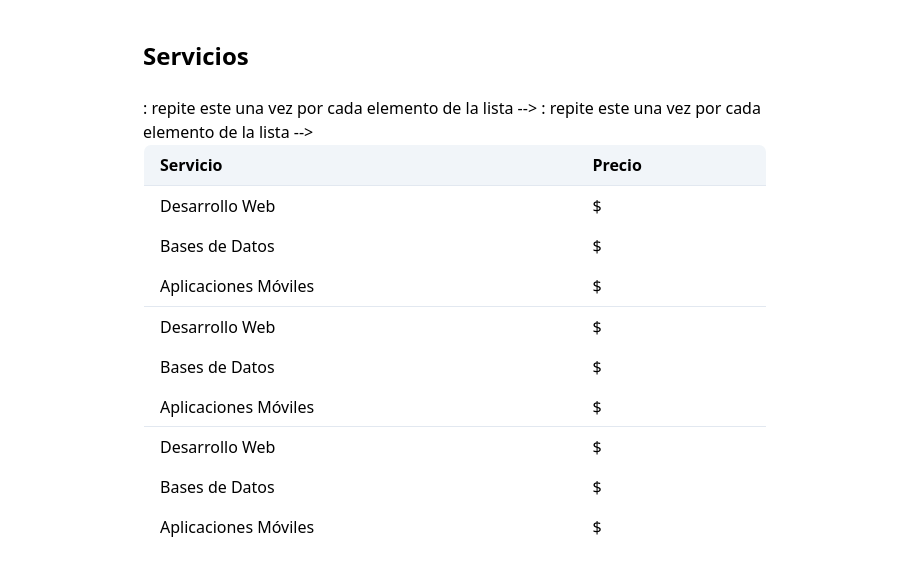
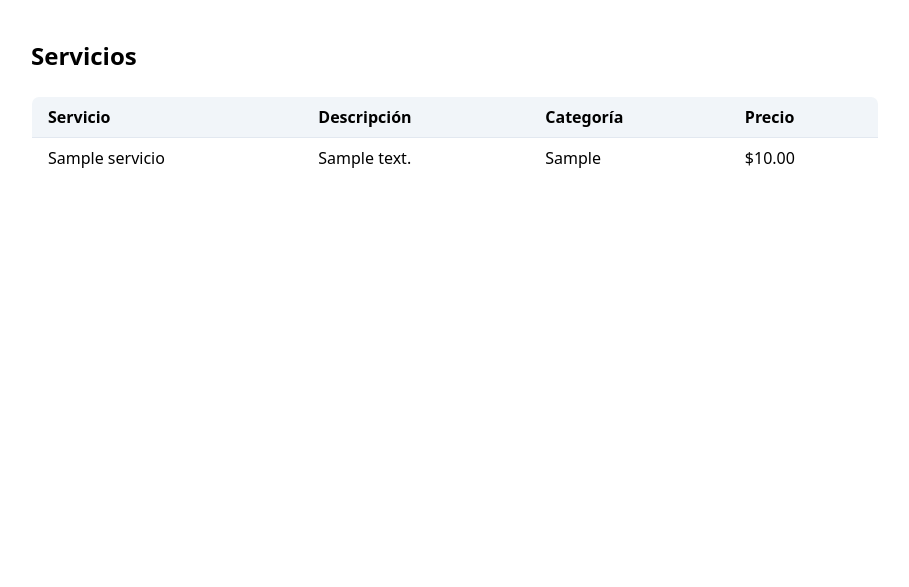
Before and after one commit to coronadocordovar-png/CRUD_admin_servicios_aivin_CoronadoCordovaRene, a Django app: page /servicios/ in a window 1280 px wide. Shown: the top 587 px of the page, without its empty margins (185-1094 px from the left). Run offline with Django 5.2, Linux system fonts and the light colour scheme; tables that the repository leaves empty hold one stand-in row (values such as "Sample post"); some libraries are stand-ins or nearby versions.

Commit message:
Completar configuracion y servicios dinamicos U2S4

```diff
--- a/core/templates/core/servicios.html
+++ b/core/templates/core/servicios.html
@@ -3,31 +3,40 @@
 <head>
   <meta charset="UTF-8">
   <title>Servicios</title>
-  <!-- mismo Play CDN de Tailwind que usaste en la Semana 2 -->
   <script src="https://cdn.tailwindcss.com"></script>
 </head>
-<body class="max-w-2xl mx-auto py-10 px-6">
+
+<body class="max-w-4xl mx-auto py-10 px-6">
+
   <h1 class="text-2xl font-bold mb-6">Servicios</h1>
-  <!-- table w-full: la tabla ocupa todo el ancho del contenedor -->
+
   <table class="w-full border border-slate-200 rounded-lg overflow-hidden">
     <thead class="bg-slate-100">
       <tr>
         <th class="text-left px-4 py-2">Servicio</th>
+        <th class="text-left px-4 py-2">Descripción</th>
+        <th class="text-left px-4 py-2">Categoría</th>
         <th class="text-left px-4 py-2">Precio</th>
       </tr>
     </thead>
+
     <tbody>
-      <!-- {% for servicio in servicios %}: repite este <tr> una vez por cada elemento de la lista -->
       {% for servicio in servicios %}
       <tr class="border-t border-slate-200">
-        <!-- {{ servicio.nombre }}: accede a la clave 'nombre' del diccionario actual -->
-        <td class="px-4 py-2">{{ servicio.nombre }}</td>
-        <!-- {{ servicio.precio }}: accede a la clave 'precio' del diccionario actual -->
+        <td class="px-4 py-2">{{ servicio.titulo }}</td>
+        <td class="px-4 py-2">{{ servicio.descripcion }}</td>
+        <td class="px-4 py-2">{{ servicio.categoria }}</td>
         <td class="px-4 py-2">${{ servicio.precio }}</td>
       </tr>
-      <!-- {% endfor %}: cierra el bucle, obligatorio en Django (a diferencia de Python) -->
+      {% empty %}
+      <tr class="border-t border-slate-200">
+        <td colspan="4" class="px-4 py-4 text-center">
+          No hay servicios registrados.
+        </td>
+      </tr>
       {% endfor %}
     </tbody>
   </table>
+
 </body>
 </html>
--- a/core/views.py
+++ b/core/views.py
@@ -1,31 +1,21 @@
-# render: función que combina una plantilla con datos y arma la respuesta HTTP
 from django.shortcuts import render
-
-# connection: objeto de Django que expone la configuración de la base de datos activa
 from django.db import connection
+from .models import Servicio
 
 
-# def: toda vista es una función que recibe "request" (la petición del navegador)
 def inicio(request):
-    # settings_dict: diccionario interno con ENGINE, HOST, NAME, etc. de la conexión activa
     info_bd = connection.settings_dict
 
-    # contexto: los datos que la plantilla va a poder usar con {{ variable }}
     contexto = {
         'motor': info_bd['ENGINE'],
         'host': info_bd['HOST'],
     }
 
-    # render: junta el template "core/inicio.html" con el contexto y devuelve el HTML final
     return render(request, 'core/inicio.html', contexto)
 
 
 def servicios(request):
-    servicios = [
-        {'nombre': 'Desarrollo Web', 'descripcion': 'Creación de aplicaciones web modernas.'},
-        {'nombre': 'Bases de Datos', 'descripcion': 'Diseño y administración de bases de datos.'},
-        {'nombre': 'Aplicaciones Móviles', 'descripcion': 'Desarrollo de aplicaciones para dispositivos móviles.'},
-    ]
+    servicios = Servicio.objects.all()
 
     contexto = {
         'servicios': servicios
@@ -34,6 +24,5 @@ def servicios(request):
     return render(request, 'core/servicios.html', contexto)
 
 
-# Vista de contacto
 def contacto(request):
     return render(request, 'core/contacto.html')
```
Also changed, not shown: miproyecto_CCR/settings.py (+13 -13 lines), 2 other files.
